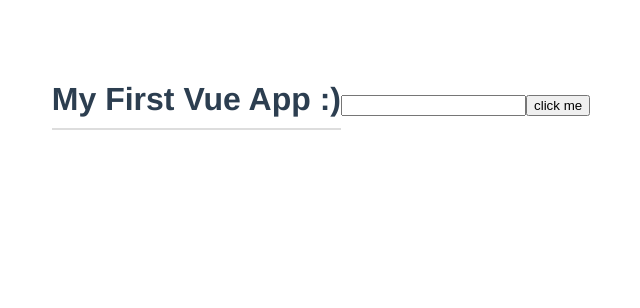
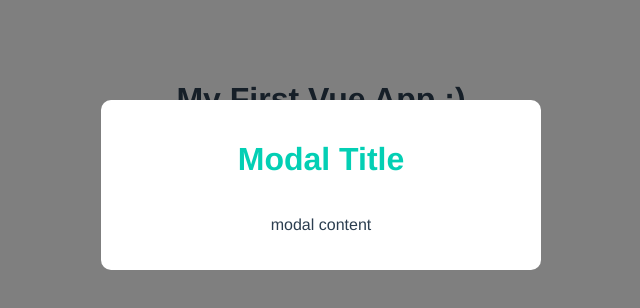
Before and after one commit to FreddyTM/Build-Web-Apps-with-Vue-JS-3---Firebase, a Vue app in the folder Section-3/modal-project/: page / in a window 1280 px wide. Shown: the top 308 px of the page, without its empty margins (319-959 px from the left). Built offline with nearby package versions, Linux system fonts and the light colour scheme.

Commit message:
Vue CLI (24)

```diff
--- a/Section-3/modal-project/src/App.vue
+++ b/Section-3/modal-project/src/App.vue
@@ -1,7 +1,8 @@
 <template>
   <h1>{{ title }}</h1>
-  <input type="text" ref="name" />
-  <button @click="handleClick">click me</button>
+  <!-- <input type="text" ref="name" />
+  <button @click="handleClick">click me</button> -->
+  <Modal />
   <!-- [vue/no-multiple-template-root]
 The template root requires exactly one element.eslint-plugin-vue -->
 
@@ -31,8 +32,10 @@
 </template>
 
 <script>
+import Modal from './components/Modal.vue';
 export default {
   name: 'App',
+  components: { Modal },
   data() {
     return {
       title: 'My First Vue App :)',
--- /dev/null
+++ b/Section-3/modal-project/src/assets/global.css
@@ -0,0 +1,7 @@
+body {
+  margin: 0;
+}
+
+p {
+  font-style: italic;
+}
--- /dev/null
+++ b/Section-3/modal-project/src/components/Modal.vue
@@ -0,0 +1,48 @@
+<template>
+  <div class="backdrop">
+    <div class="modal">
+      <h1>Modal Title</h1>
+      <p>modal content</p>
+    </div>
+  </div>
+</template>
+
+<!-- <style scoped></style> Styles only affect this component, otherwise styles will affect all components-->
+<!-- Never add <style scoped> to the root component, or its styles won't work anywhere else in the app -->
+<!-- To create global styles, add a global.css file to the assets folder -->
+
+<style scoped>
+/* .modal[data-v-701ac82d] Vue inserts a unique data attribute to label the scoped styles
+  this has a little performance influence*/
+
+.modal {
+  width: 400px;
+  padding: 20px;
+  margin: 100px auto;
+  background: white;
+  border-radius: 10px;
+}
+/* .backdrop[data-v-701ac82d] */
+.backdrop {
+  top: 0;
+  position: fixed;
+  background: rgba(0, 0, 0, 0.5);
+  width: 100%;
+  height: 100%;
+}
+/* .h1[data-v-701ac82d] */
+/* Another solution is making the style more specific, like so
+.modal hi {
+  color: #03cfb4;
+  border: none;
+  padding: 0;
+} */
+h1 {
+  color: #03cfb4;
+  border: none;
+  padding: 0;
+}
+.modal p {
+  font-style: normal;
+}
+</style>
```
Also changed, not shown: Section-3/modal-project/src/main.js (+4 -3 lines).
